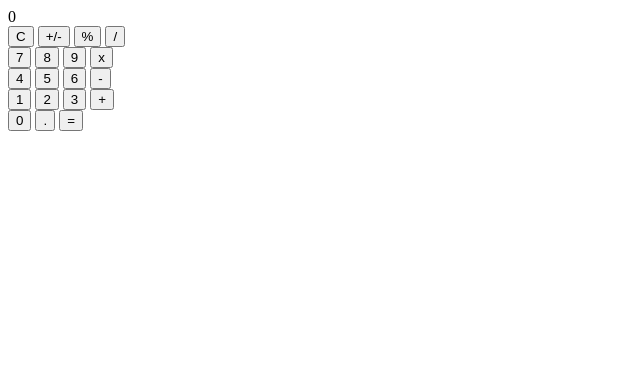
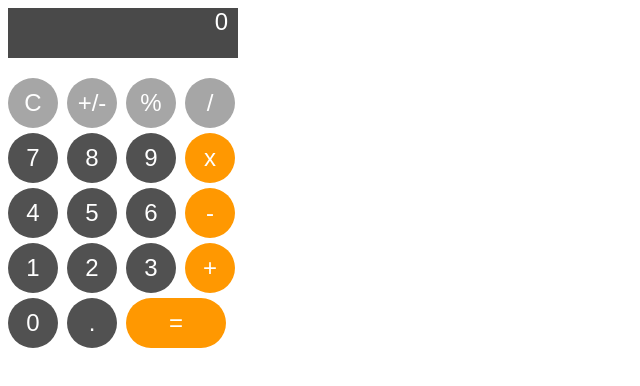
Before and after one commit to kude7113/XML, a plain HTML site: page lab1/calculator.html in a window 1280 px wide. Shown: the whole page, without its empty margins (0-640 px from the left). Drawn offline with Linux system fonts and the light colour scheme.

Commit message:
origin page

```diff
--- a/lab1/calculator.html
+++ b/lab1/calculator.html
@@ -11,7 +11,7 @@
   <div> <!-- div - это базовый html-контейнер, который может содержать в себе другие html-элементы. -->
 
     <!-- блок с экраном калькулятора, где будет выводиться результат вычислений. -->
-    <div id="result">
+    <div id="result" class="result">
       0
     </div>
 
@@ -19,37 +19,37 @@
     <div>
       <!--горизонтальный ряд из четырех кнопок-->
       <div>
-        <button id="btn_op_clear">C</button>    <!-- про тэг кнопки: https://www.w3schools.com/tags/tag_button.asp -->
-        <button id="btn_op_sign">+/-</button>
-        <button id="btn_op_percent">%</button>
-        <button id="btn_op_div">/</button>
+        <button id="btn_op_clear" class="my-btn secondary">C</button>    <!-- про тэг кнопки: https://www.w3schools.com/tags/tag_button.asp -->
+        <button id="btn_op_sign" class="my-btn secondary">+/-</button>
+        <button id="btn_op_percent" class="my-btn secondary">%</button>
+        <button id="btn_op_div" class="my-btn secondary">/</button>
       </div>
 
       <div>
-        <button id="btn_digit_7">7</button>
-        <button id="btn_digit_8">8</button>
-        <button id="btn_digit_9">9</button>
-        <button id="btn_op_mult">x</button>
+        <button id="btn_digit_7" class="my-btn">7</button>
+        <button id="btn_digit_8" class="my-btn">8</button>
+        <button id="btn_digit_9" class="my-btn">9</button>
+        <button id="btn_op_mult" class="my-btn primary">x</button>
       </div>
 
       <div>
-        <button id="btn_digit_4">4</button>
-        <button id="btn_digit_5">5</button>
-        <button id="btn_digit_6">6</button>
-        <button id="btn_op_minus">-</button>
+        <button id="btn_digit_4" class="my-btn">4</button>
+        <button id="btn_digit_5" class="my-btn">5</button>
+        <button id="btn_digit_6" class="my-btn">6</button>
+        <button id="btn_op_minus" class="my-btn primary">-</button>
       </div>
 
       <div>
-        <button id="btn_digit_1">1</button>
-        <button id="btn_digit_2">2</button>
-        <button id="btn_digit_3">3</button>
-        <button id="btn_op_plus">+</button>
+        <button id="btn_digit_1" class="my-btn">1</button>
+        <button id="btn_digit_2" class="my-btn">2</button>
+        <button id="btn_digit_3" class="my-btn">3</button>
+        <button id="btn_op_plus" class="my-btn primary">+</button>
       </div>
 
       <div>
-        <button id="btn_digit_0">0</button>
-        <button id="btn_digit_dot">.</button>
-        <button id="btn_op_equal">=</button>
+        <button id="btn_digit_0" class="my-btn">0</button>
+        <button id="btn_digit_dot" class="my-btn">.</button>
+        <button id="btn_op_equal" class="my-btn primary execute">=</button>
       </div>
     </div>
   </div>
```
